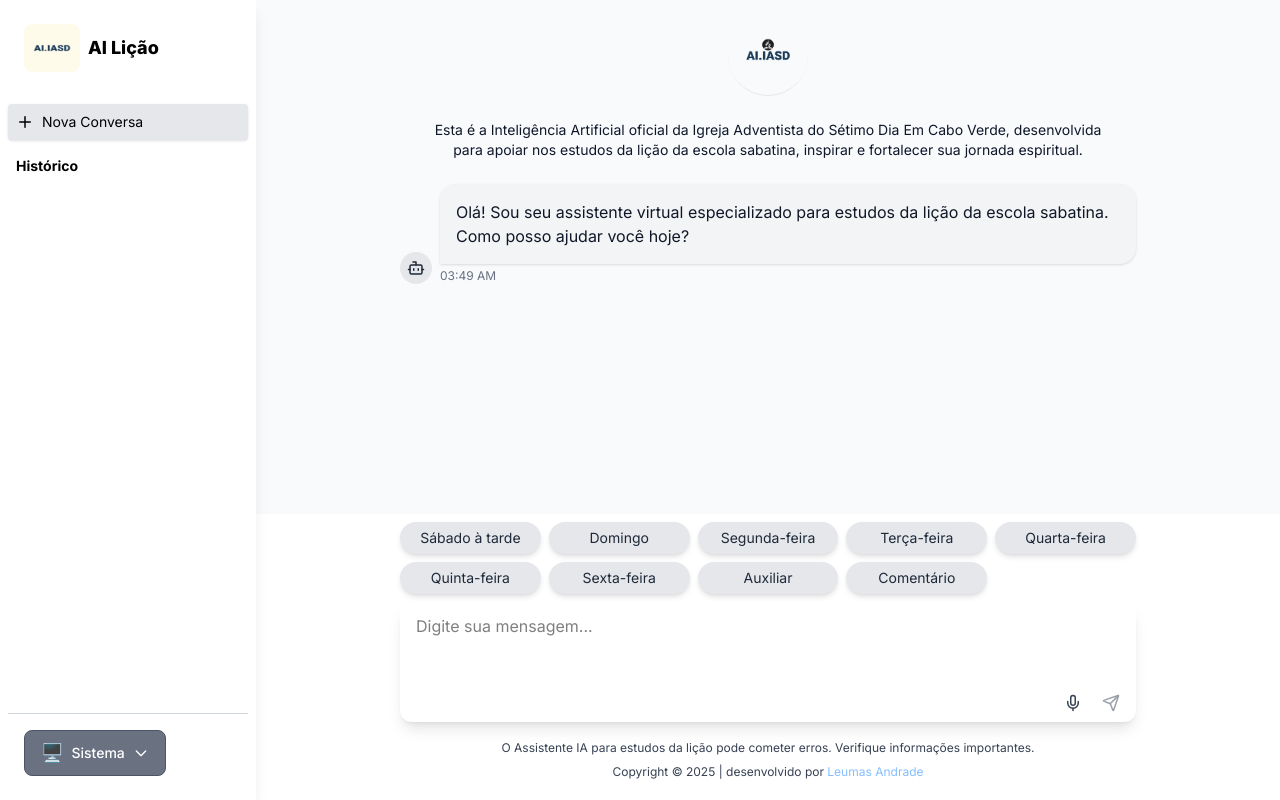
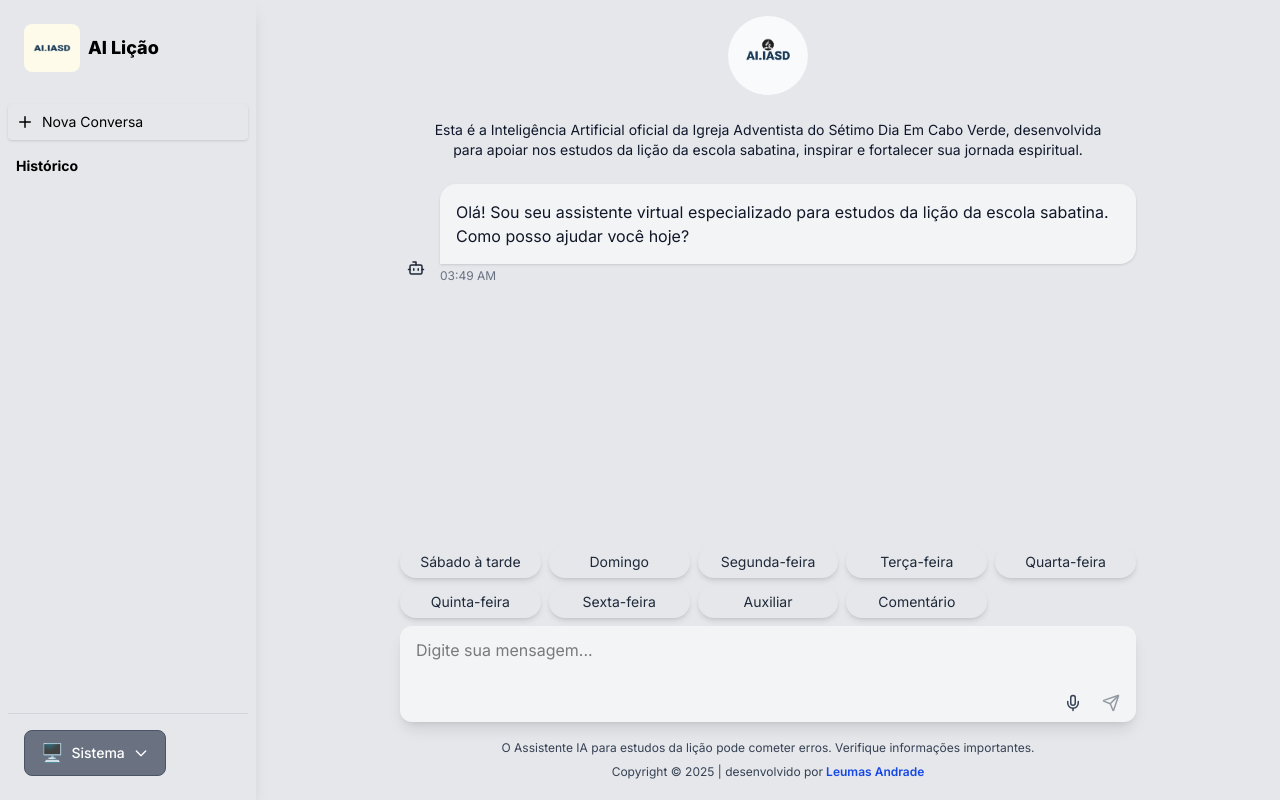
Before and after one commit to LeumasDev93/chat-IA-Licao, a Next.js app: page / in a window 1280 px wide. Built offline with nearby package versions, Linux system fonts and the light colour scheme.

Commit message:
melhorias

```diff
--- a/app/page.tsx
+++ b/app/page.tsx
@@ -147,6 +147,8 @@
   const isMobile = useRef(false);
   const messagesEndRef = useRef<HTMLDivElement>(null);
   const recognitionRef = useRef<SpeechRecognition | null>(null);
+  const textFooter =
+    resolvedTheme === "dark" ? "text-blue-400" : "text-blue-700";
 
   useEffect(() => {
     isMobile.current =
@@ -336,11 +338,10 @@
 
   return (
     <main
-      className={`flex flex-col h-screen ${
-        resolvedTheme === "dark" ? "dark" : ""
+      className={`flex flex-col h-screen   ${
+        resolvedTheme === "dark" ? "dark" : "bg-gray-200"
       }`}
     >
-      <MobileConversationMenu />
       <div className="flex-grow flex overflow-hidden">
         {/* Menu Lateral */}
         <div>
@@ -353,12 +354,12 @@
           />
         </div>
         {/* Área de conteúdo principal */}
-        <div className="flex-1 flex flex-col min-w-0">
+        <div className="flex-1 flex flex-col mt-16 lg:mt-0 min-w-0">
           {/* Área de mensagens com scroll */}
           <div className="flex-1 overflow-y-auto">
             <div className="flex flex-col items-center mx-auto w-full max-w-3xl px-4 py-4">
               {/* Logo e introdução */}
-              <div className="flex items-center justify-center w-10 h-10 md:w-14 md:h-14 xl:w-20 xl:h-20 p-3 sm:p-4 bg-gray-50 border-b border-gray-200 rounded-full">
+              <div className="hidden lg:flex items-center justify-center w-10 h-10 md:w-14 md:h-14 xl:w-20 xl:h-20 p-3 sm:p-4 bg-gray-50 border-b border-gray-200 rounded-full">
                 <Image
                   src={logo1}
                   alt="Logo"
@@ -398,11 +399,11 @@
 
           <div
             className={`
-    sticky bottom-0 pt-2
+    sticky bottom-0
     ${
       resolvedTheme === "dark"
         ? "bg-gray-900 text-gray-400"
-        : "bg-white text-gray-700"
+        : "bg-gray-200 text-gray-700"
     }
   `}
           >
@@ -460,14 +461,19 @@
                       }
                     }}
                     placeholder="Digite sua mensagem..."
-                    rows={4}
-                    style={{ minHeight: "50px", maxHeight: "150px" }}
+                    rows={3}
+                    style={{
+                      minHeight: "40px",
+                      maxHeight: "150px",
+                      height: isMobile.current ? "20px" : "auto",
+                    }}
                     className={`
         w-full px-4 py-3 pr-16 text-base rounded-t-2xl sm:rounded-xl focus:outline-none focus:ring-1 shadow-lg resize-none
+        transition-all duration-200
         ${
           resolvedTheme === "dark"
             ? "bg-gray-700 text-white focus:ring-gray-300"
-            : "bg-white text-black focus:ring-blue-500"
+            : "bg-gray-100 text-black focus:ring-gray-300"
         }
       `}
                   />
@@ -495,7 +501,7 @@
             !isTyping && !(isPressing || isRecording)
               ? resolvedTheme === "dark"
                 ? "hover:text-gray-300 hover:bg-gray-800"
-                : "hover:text-gray-800 hover:bg-white"
+                : "hover:text-gray-800 hover:bg-gray-200"
               : ""
           }
         `}
@@ -515,7 +521,7 @@
             inputValue.trim() !== ""
               ? resolvedTheme === "dark"
                 ? "bg-gray-500 hover:bg-gray-800"
-                : "bg-blue-500 hover:bg-blue-700 text-white"
+                : "bg-gray-400 hover:bg-gray-600 text-white"
               : ""
           }
         `}
@@ -543,7 +549,10 @@
               </span>
               <span>
                 Copyright © {currentYear} | desenvolvido por
-                <span className="text-blue-400/70"> Leumas Andrade</span>
+                <span className={`${textFooter} font-semibold`}>
+                  {" "}
+                  Leumas Andrade
+                </span>
               </span>
             </div>
           </div>
--- a/components/Header.tsx
+++ b/components/Header.tsx
@@ -77,13 +77,17 @@
 
   const toggleSidebar = () => setSidebarOpen(!sidebarOpen);
 
-  const sidebarBg = resolvedTheme === "dark" ? "bg-slate-800" : "bg-white";
+  const sidebarBg = resolvedTheme === "dark" ? "bg-slate-800" : "bg-gray-200";
+  const hederMobileBg =
+    resolvedTheme === "dark" ? "bg-slate-800 shadow-md" : "bg-white shadow-md";
   const textColor = resolvedTheme === "dark" ? "text-white" : "text-black";
   const borderColor =
     resolvedTheme === "dark" ? "border-gray-700" : "border-gray-300";
   const hoverBg =
-    resolvedTheme === "dark" ? "hover:bg-gray-700" : "hover:bg-gray-100";
-  const activeBg = resolvedTheme === "dark" ? "bg-gray-700" : "bg-gray-300";
+    resolvedTheme === "dark" ? "hover:bg-gray-700" : "hover:bg-gray-400";
+  const activeBg = resolvedTheme === "dark" ? "bg-gray-700" : "bg-gray-400";
+  const textFooter =
+    resolvedTheme === "dark" ? "text-blue-400" : "text-blue-700";
 
   // Componente DesktopSidebar
   const DesktopSidebar = () => (
@@ -162,7 +166,7 @@
 
   // Componente MobileSidebar
   const MobileSidebar = () => (
-    <>
+    <div className={`fixed top-0 left-0 w-full h-16 z-50 ${hederMobileBg}  `}>
       <button
         onClick={toggleSidebar}
         className={`fixed top-4 left-4 z-50 p-2 rounded-lg border ${borderColor} ${sidebarBg} ${textColor} shadow-md`}
@@ -251,14 +255,17 @@
                 </span>
                 <span>
                   Copyright © {currentYear} | desenvolvido por
-                  <span className="text-blue-400/70"> Leumas Andrade</span>
+                  <span className={`${textFooter} font-semibold`}>
+                    {" "}
+                    Leumas Andrade
+                  </span>
                 </span>
               </div>
             </div>
           </aside>
         </>
       )}
-    </>
+    </div>
   );
 
   return (
--- a/components/chatbot/QuickReply.tsx
+++ b/components/chatbot/QuickReply.tsx
@@ -27,7 +27,7 @@
     shadow: "shadow-md dark:shadow-2xl",
   },
   light: {
-    bg: "bg-gray-200",
+    bg: "bg-gray-100",
     text: "text-gray-800",
     hover: "hover:bg-gray-300",
     focus: "focus:ring-blue-500",
```
Also changed, not shown: public/sw.js.
